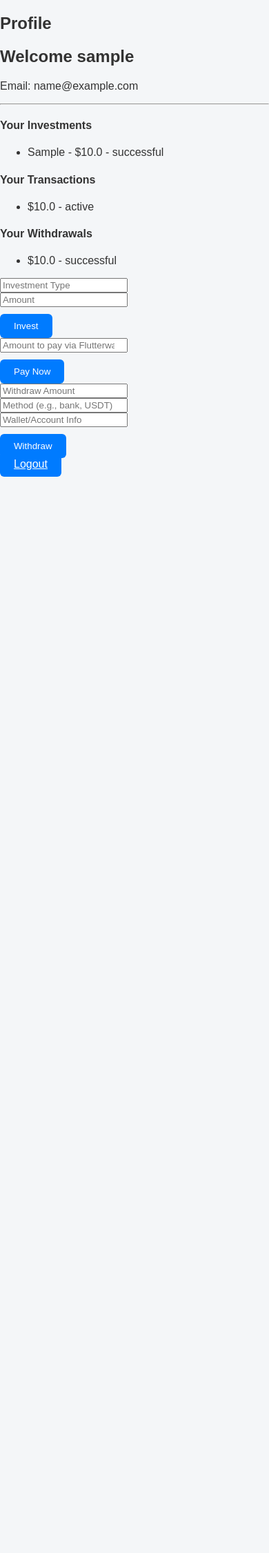
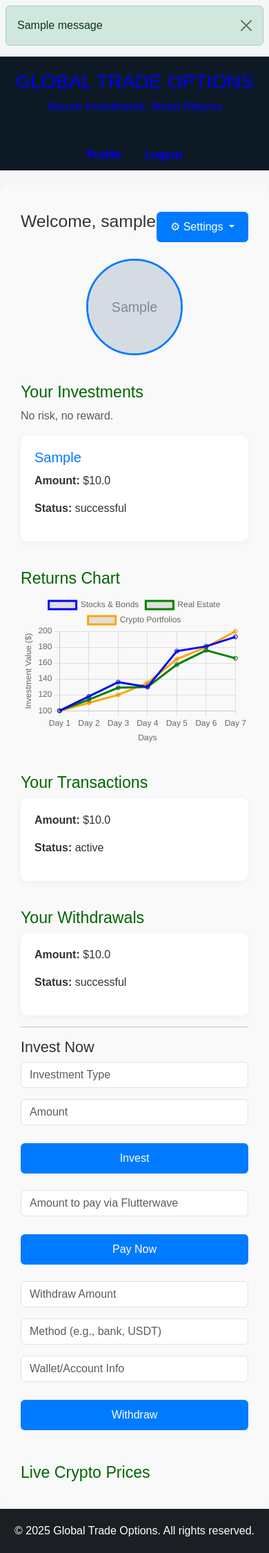
Before and after one commit to jeohenry/GlobalTrade, a Flask app: page /profile in a window 390 px wide. Shown: the whole page at 69% size. Before the commit the page ends 691 px from the top, so only its background shows below. Run offline with Flask 3, Linux system fonts and the light colour scheme; the visitor is signed in with stand-in values (Sample User, id 1); tables that the repository leaves empty hold one stand-in row (values such as "Sample post"); grey boxes marked "Sample" are stand-in pictures; one stand-in notice (Sample message) is shown.

Commit message:
force push with latest update

```diff
--- a/main.py
+++ b/main.py
@@ -6,6 +6,8 @@
 from datetime import datetime, timedelta
 from sqlalchemy import func
 import requests
+import uuid
+from werkzeug.utils import secure_filename
 import os
 from dotenv import load_dotenv
 
@@ -14,7 +16,10 @@
 app = Flask(__name__)
 app.secret_key = os.getenv('SECRET_KEY')
 
-# -------------------- CONFIGURATION -------------------- #
+#-------------------- CONFIGURATION --------------------#
+app.config['UPLOAD_FOLDER'] = 'static/upload'
+os.makedirs(app.config['UPLOAD_FOLDER'], exist_ok=True)
+app.config['MAX_CONTENT_LENGTH'] = 2 * 1024 * 1024  # 2MB max file size
 app.config['SQLALCHEMY_DATABASE_URI'] = 'sqlite:///investment.db'
 app.config['SQLALCHEMY_TRACK_MODIFICATIONS'] = False
 app.config['MAIL_SERVER'] = 'smtp.gmail.com'
@@ -28,7 +33,8 @@
 mail = Mail(app)
 s = URLSafeTimedSerializer(app.secret_key)
 
-# -------------------- MODELS -------------------- #
+#-------------------- MODELS --------------------#
+
 class User(db.Model):
     id = db.Column(db.Integer, primary_key=True)
     full_name = db.Column(db.String(100), nullable=False)
@@ -39,6 +45,7 @@
     age = db.Column(db.Integer)
     password = db.Column(db.String(255), nullable=False)
     confirmed = db.Column(db.Boolean, default=False)
+    profile_image = db.Column(db.String(255), default='default.jpg')
     created_at = db.Column(db.DateTime, default=datetime.utcnow)
 
 class Investment(db.Model):
@@ -60,13 +67,15 @@
 class Withdrawal(db.Model):
     id = db.Column(db.Integer, primary_key=True)
     user_id = db.Column(db.Integer, db.ForeignKey('user.id'))
+    user = db.relationship('User', backref='withdrawals')  # ← Add this line
     amount = db.Column(db.Float)
     method = db.Column(db.String(50))
     wallet = db.Column(db.String(100))
     status = db.Column(db.String(50), default='pending')
     created_at = db.Column(db.DateTime, default=datetime.utcnow)
 
-# -------------------- ROUTES -------------------- #
+#-------------------- ROUTES --------------------#
+
 @app.route('/')
 def home():
     return render_template("base.html")
@@ -76,7 +85,7 @@
     if request.method == 'POST':
         existing_user = User.query.filter_by(email=request.form['email']).first()
         if existing_user:
-            flash("Email already registered.")
+            flash("Email already registered.", "danger")
             return redirect(url_for('register'))
 
         hashed_pw = generate_password_hash(request.form['password'])
@@ -86,7 +95,7 @@
             email=request.form['email'],
             country=request.form['country'],
             gender=request.form['gender'],
-            age=request.form['age'],
+            age=int(request.form['age']),
             password=hashed_pw,
             confirmed=False
         )
@@ -99,7 +108,7 @@
         msg = Message("Confirm Your Email", recipients=[user.email], html=html)
         mail.send(msg)
 
-        flash("Check your email to confirm registration.")
+        flash("Check your email to confirm registration.", "info")
         return redirect(url_for('home'))
     return render_template('register.html')
 
@@ -114,11 +123,13 @@
             session['user_id'] = user.id
             session['username'] = user.username
             session['email'] = user.email
+            flash("Email confirmed successfully!", "success")
             return redirect(url_for('profile'))
     except SignatureExpired:
-        return 'Confirmation link expired.'
+        flash("Confirmation link expired.", "warning")
     except BadSignature:
-        return 'Invalid confirmation token.'
+        flash("Invalid confirmation token.", "danger")
+    return redirect(url_for('register'))
 
 @app.route('/login', methods=['GET', 'POST'])
 def login():
@@ -129,14 +140,15 @@
 
         if user and check_password_hash(user.password, password):
             if not user.confirmed:
-                flash("Please confirm your email before logging in.")
+                flash("Please confirm your email before logging in.", "warning")
                 return redirect(url_for('login'))
             session['user_id'] = user.id
             session['username'] = user.username
             session['email'] = user.email
+            flash("Login successful!", "success")
             return redirect(url_for('profile'))
         else:
-            flash("Invalid email or password.")
+            flash("Invalid email or password.", "danger")
             return redirect(url_for('login'))
 
     return render_template('login.html')
@@ -151,6 +163,63 @@
     withdrawals = Withdrawal.query.filter_by(user_id=user.id).all()
     return render_template('profile.html', user=user, investments=investments, transactions=transactions, withdrawals=withdrawals)
 
+@app.route('/edit-profile', methods=['GET', 'POST'])
+def edit_profile():
+    if 'user_id' not in session:
+        return redirect(url_for('login'))
+
+    user = User.query.get(session['user_id'])
+
+    if request.method == 'POST':
+        user.full_name = request.form['full_name']
+        user.username = request.form['username']
+        user.country = request.form['country']
+        user.gender = request.form['gender']
+        user.age = request.form['age']
+# Optional: Handle password change
+    if   request.form.get('password'):
+        user.password = generate_password_hash(request.form['password'])
+        if 'profile_image' in request.files:
+            image = request.files['profile_image']
+            if image.filename != '':
+                filename = secure_filename(image.filename)
+                ext = filename.split('.')[-1]
+                unique_name = f"{uuid.uuid4().hex}.{ext}"
+                image.save(os.path.join(app.config['UPLOAD_FOLDER'], unique_name))
+                user.profile_image = unique_name
+
+        db.session.commit()
+        flash('Profile updated successfully.', 'success')
+        return redirect(url_for('profile'))
+
+    return render_template('edit_profile.html', user=user)
+
+@app.route('/upload-profile-pic', methods=['POST'])
+def upload_profile_pic():
+    if 'user_id' not in session:
+        flash("Login required.", "danger")
+        return redirect(url_for('login'))
+
+    user = User.query.get(session['user_id'])
+
+    if 'profile_image' in request.files:
+        image = request.files['profile_image']
+        if image and image.filename != '':
+            filename = secure_filename(image.filename)
+            ext = filename.split('.')[-1]
+            unique_name = f"{uuid.uuid4().hex}.{ext}"
+            image_path = os.path.join(app.config['UPLOAD_FOLDER'], unique_name)
+            image.save(image_path)
+            user.profile_image = unique_name
+            db.session.commit()
+            flash("Profile image updated successfully.", "success")
+        else:
+            flash("No image selected.", "warning")
+    else:
+        flash("No file uploaded.", "danger")
+
+    return redirect(url_for('profile'))
+
 @app.route('/invest', methods=['POST'])
 def invest():
     if 'user_id' not in session:
@@ -159,11 +228,12 @@
     investment = Investment(
         user_id=session['user_id'],
         investment_type=request.form['investment_type'],
-        amount=request.form['amount'],
+        amount=float(request.form['amount']),
         status='pending'
     )
     db.session.add(investment)
     db.session.commit()
+    flash("Investment created successfully.", "success")
     return redirect(url_for('profile'))
 
 @app.route('/pay', methods=['POST'])
@@ -190,9 +260,7 @@
         "currency": "USD",
         "redirect_url": url_for('payment_callback', _external=True),
         "payment_options": "card,banktransfer",
-        "customer": {
-            "email": user.email
-        },
+        "customer": { "email": user.email },
         "customizations": {
             "title": "Global Trade Options",
             "description": "Investment Payment"
@@ -207,7 +275,7 @@
     response = requests.post('https://api.flutterwave.com/v3/payments', json=payload, headers=headers)
     if response.status_code == 200:
         return redirect(response.json()['data']['link'])
-    flash("Payment initiation failed.")
+    flash("Payment initiation failed.", "danger")
     return redirect(url_for('profile'))
 
 @app.route('/payment/callback')
@@ -219,6 +287,9 @@
         if tx:
             tx.payment_status = 'paid'
             db.session.commit()
+            flash("Payment successful!", "success")
+    else:
+        flash("Payment failed or cancelled.", "warning")
     return redirect(url_for('profile'))
 
 @app.route('/withdraw', methods=['POST'])
@@ -230,7 +301,7 @@
     try:
         amount = float(request.form['amount'])
     except ValueError:
-        flash("Invalid amount.")
+        flash("Invalid amount.", "danger")
         return redirect(url_for('profile'))
 
     method = request.form['method']
@@ -241,7 +312,7 @@
     available = total_paid - total_withdrawn
 
     if amount > available:
-        flash("Withdrawal exceeds available balance.")
+        flash("Withdrawal exceeds available balance.", "danger")
         return redirect(url_for('profile'))
 
     withdrawal = Withdrawal(user_id=user_id, amount=amount, method=method, wallet=wallet)
@@ -253,7 +324,7 @@
     msg.body = f"{user.username} requested a withdrawal of ${amount} via {method}."
     mail.send(msg)
 
-    flash("Withdrawal request submitted.")
+    flash("Withdrawal request submitted.", "info")
     return redirect(url_for('profile'))
 
 @app.route('/calculate-returns')
@@ -283,8 +354,9 @@
     if request.method == 'POST':
         if request.form['username'] == os.getenv('ADMIN_USERNAME') and request.form['password'] == os.getenv('ADMIN_PASSWORD'):
             session['admin'] = True
+            flash("Admin login successful!", "success")
             return redirect(url_for('admin'))
-        flash("Invalid credentials")
+        flash("Invalid credentials", "danger")
     return render_template('admin_login.html')
 
 @app.route('/admin/approve-withdrawal/<int:withdrawal_id>', methods=['POST'])
@@ -297,6 +369,7 @@
         msg = Message('Withdrawal Approved', recipients=[user.email])
         msg.body = f"Your withdrawal of ${withdrawal.amount} has been approved."
         mail.send(msg)
+        flash("Withdrawal approved.", "success")
     return redirect(url_for('admin'))
 
 @app.route('/admin/complete/<int:transaction_id>', methods=['POST'])
@@ -305,15 +378,18 @@
     if tx:
         tx.payment_status = 'paid'
         db.session.commit()
+        flash("Transaction marked as paid.", "success")
     return redirect(url_for('admin'))
 
 @app.route('/logout')
 def logout():
     session.clear()
+    flash("Logged out successfully.", "info")
     return redirect(url_for('home'))
 
-# -------------------- INITIALIZER -------------------- #
+#-------------------- INITIALIZER --------------------#
+
 if __name__ == '__main__':
     with app.app_context():
         db.create_all()
-    app.run(host='0.0.0.0', port=81, debug=False)
+    app.run(host='0.0.0.0', port=81, debug=True)
--- a/static/script.js
+++ b/static/script.js
@@ -71,3 +71,12 @@
     }
   }
 });
+
+function previewImage(event) {
+  const reader = new FileReader();
+  reader.onload = function () {
+    const output = document.getElementById('profile-pic');
+    output.src = reader.result;
+  };
+  reader.readAsDataURL(event.target.files[0]);
+}
--- a/static/style.css
+++ b/static/style.css
@@ -204,3 +204,50 @@
 padding: 10px;
 font-size: 16px;
 }
+.profile-container {
+  padding: 30px;
+  background: #f9f9f9;
+  border-radius: 15px;
+  max-width: 900px;
+  margin: auto;
+}
+
+.profile-top {
+  gap: 20px;
+  flex-wrap: wrap;
+}
+
+.profile-img {
+  width: 120px;
+  height: 120px;
+  object-fit: cover;
+  border-radius: 50%;
+  border: 3px solid #007bff;
+}
+
+.edit-profile-form input {
+  margin-bottom: 10px;
+}
+
+.dashboard-section {
+  margin-top: 40px;
+}
+
+.card-container {
+  display: flex;
+  flex-wrap: wrap;
+  gap: 15px;
+}
+
+.info-card {
+  flex: 1 1 250px;
+  background: #fff;
+  padding: 20px;
+  border-radius: 10px;
+  box-shadow: 0 2px 10px rgba(0,0,0,0.05);
+}
+
+.info-card h5 {
+  color: #007bff;
+  margin-bottom: 10px;
+}
--- a/templates/base.html
+++ b/templates/base.html
@@ -4,11 +4,21 @@
   <meta charset="UTF-8">
   <meta name="viewport" content="width=device-width, initial-scale=1.0"/>
   <title>{% block title %}Global Trade Options{% endblock %}</title>
+  <link href="https://cdn.jsdelivr.net/npm/bootstrap@5.3.0/dist/css/bootstrap.min.css" rel="stylesheet">
   <link rel="stylesheet" href="{{ url_for('static', filename='style.css') }}">
     <script src="https://cdn.jsdelivr.net/npm/chart.js"></script>
 </head>
 <body>
-{% block content %}
+  {% with messages = get_flashed_messages(with_categories=true) %}
+  {% if messages %}
+    {% for category, message in messages %}
+      <div class="alert alert-{{ category }} alert-dismissible fade show mt-2 mx-2" role="alert">
+        {{ message }}
+        <button type="button" class="btn-close" data-bs-dismiss="alert" aria-label="Close"></button>
+      </div>
+    {% endfor %}
+  {% endif %}
+{% endwith %}
 
 <header>
   <h1>GLOBAL TRADE OPTIONS</h1>
@@ -17,18 +27,18 @@
 
   <nav>
     {% if session.get('user_id') %}
-    <a href="/profile">Profile</a>
-    <a href="/logout">Logout</a>
+      <a href="{{ url_for('profile') }}">Profile</a>
+      <a href="{{ url_for('logout') }}">Logout</a>
     {% elif session.get('admin') %}
-    <a href="/admin">Dashboard</a>
-    <a href="/logout">Logout</a>
+      <a href="{{ url_for('admin') }}">Dashboard</a>
+      <a href="{{ url_for('logout') }}">Logout</a>
     {% else %}
-    <a href="/login">Login</a>
-    <a href="/register">Register</a>
-    <a href="/admin/login">Admin</a>
+      <a href="{{ url_for('login') }}">Login</a>
+      <a href="{{ url_for('register') }}">Register</a>
+      <a href="{{ url_for('admin_login') }}">Admin</a>
     {% endif %}
   </nav>
-
+{% block content %}
 <section class="section">
   <h2>Our Investment Options</h2>
 
@@ -129,11 +139,15 @@
   <button type="submit">Send Message</button>
 </form>
   </section>
-
+{% endblock %}
 <footer>
   &copy; 2025 Global Trade Options. All rights reserved.
 </footer>
-  {% endblock %}
-<script src="/static/script.js"></script>
+
+  <script src="https://cdn.jsdelivr.net/npm/bootstrap@5.3.0/dist/js/bootstrap.bundle.min.js"></script>
+
+  <script src="{{ url_for('static', filename='script.js') }}">
+ </script>
+
 </body>
 </html>
--- a/templates/profile.html
+++ b/templates/profile.html
@@ -1,40 +1,103 @@
 {% extends "base.html" %}
 {% block title %}Profile - GTO{% endblock %}
 {% block content %}
-<h2>Profile</h2>
-<form method="post">
-    <h2>Welcome {{ user.username }}</h2>
-    <p>Email: {{ user.email }}</p>
 
+<div class="profile-container">
+  <!-- Top Header Section -->
+  <div class="d-flex justify-content-between align-items-center mb-4">
+    <h2>Welcome, {{ user.username }}</h2>
+
+    <!-- Settings Dropdown -->
+    <div class="dropdown">
+      <button class="btn btn-dark dropdown-toggle" type="button" data-bs-toggle="dropdown">
+        ⚙ Settings
+      </button>
+      <ul class="dropdown-menu dropdown-menu-end">
+        <li><a class="dropdown-item" href="{{ url_for('edit_profile') }}">Edit Profile</a></li>
+        <li>
+          <form method="post" enctype="multipart/form-data" action="{{ url_for('upload_profile_pic') }}" class="px-3">
+            <input type="file" name="profile_image" accept="image/*" onchange="previewImage(event)">
+            <button class="btn btn-sm btn-primary mt-2 w-100">Upload Picture</button>
+          </form>
+        </li>
+        <li>
+          <form class="px-3 mt-2" method="post" action="{{ url_for('edit_profile') }}">
+            <input type="hidden" name="username" value="{{ user.username }}">
+            <button class="btn btn-sm btn-success w-100">Update Profile</button>
+          </form>
+        </li>
+        <li><hr class="dropdown-divider"></li>
+        <li><a class="dropdown-item text-danger" href="{{ url_for('logout') }}">Logout</a></li>
+      </ul>
+    </div>
+  </div>
+
+  <!-- Profile Image -->
+  <div class="text-center mb-4">
+    <img src="{{ url_for('static', filename='upload/' + user.profile_image) if user.profile_image else 'https://www.gravatar.com/avatar/00000000000000000000000000000000?d=mp&f=y' }}"
+     alt="Profile Image"
+     class="rounded-circle"
+     id="profile-pic"
+     style="width: 140px; height: 140px; object-fit: cover; border: 3px solid #007bff;">
+  </div>
+
+  <!-- Investments Section -->
+  <div class="dashboard-section">
+    <h3 style="color: darkgreen;">Your Investments</h3>
+    <p class="text-muted">No risk, no reward.</p>
+    <div class="card-container">
+      {% for i in investments %}
+        <div class="info-card">
+          <h5>{{ i.investment_type }}</h5>
+          <p><strong>Amount:</strong> ${{ i.amount }}</p>
+          <p><strong>Status:</strong> {{ i.status }}</p>
+        </div>
+      {% else %}
+        <p class="text-muted">No investments yet.</p>
+      {% endfor %}
+    </div>
+  </div>
+
+  <!-- Return Chart -->
+  <div class="dashboard-section">
+    <h3 style="color: darkgreen;">Returns Chart</h3>
+    <canvas id="investmentChart" height="200"></canvas>
+  </div>
+
+  <!-- Transactions Section -->
+  <div class="dashboard-section">
+    <h3 style="color: darkgreen;">Your Transactions</h3>
+    <div class="card-container">
+      {% for t in transactions %}
+        <div class="info-card">
+          <p><strong>Amount:</strong> ${{ t.amount }}</p>
+          <p><strong>Status:</strong> {{ t.payment_status }}</p>
+        </div>
+      {% else %}
+        <p class="text-muted">No transactions yet.</p>
+      {% endfor %}
+    </div>
+  </div>
+
+  <!-- Withdrawals Section -->
+  <div class="dashboard-section">
+    <h3 style="color: darkgreen;">Your Withdrawals</h3>
+    <div class="card-container">
+      {% for w in withdrawals %}
+        <div class="info-card">
+          <p><strong>Amount:</strong> ${{ w.amount }}</p>
+          <p><strong>Status:</strong> {{ w.status }}</p>
+        </div>
+      {% else %}
+        <p class="text-muted">No withdrawals yet.</p>
+      {% endfor %}
+    </div>
+  </div>
+
+  <!-- Investment Form -->
   <hr>
-    <h4>Your Investments</h4>
-    <ul class="list-group mb-4">
-        {% for i in investments %}
-            <li class="list-group-item">{{ i.investment_type }} - ${{ i.amount }} - {{ i.status }}</li>
-        {% else %}
-            <li class="list-group-item text-muted">No investments yet.</li>
-        {% endfor %}
-    </ul>
-
-    <h4>Your Transactions</h4>
-    <ul class="list-group mb-4">
-        {% for t in transactions %}
-            <li class="list-group-item">${{ t.amount }} - {{ t.payment_status }}</li>
-        {% else %}
-            <li class="list-group-item text-muted">No transactions yet.</li>
-        {% endfor %}
-    </ul>
-
-    <h4>Your Withdrawals</h4>
-    <ul class="list-group mb-4">
-        {% for w in withdrawals %}
-            <li class="list-group-item">${{ w.amount }} - {{ w.status }}</li>
-        {% else %}
-            <li class="list-group-item text-muted">No withdrawals yet.</li>
-        {% endfor %}
-    </ul>
-
-    <form class="row g-3 mb-3" method="post" action="/invest">
+  <h4>Invest Now</h4>
+  <form class="row g-3 mb-4" method="post" action="{{ url_for('invest')}}">
     <div class="col-md-5">
       <input class="form-control" name="investment_type" placeholder="Investment Type" required>
     </div>
@@ -46,7 +109,8 @@
     </div>
   </form>
 
-    <form class="row g-3 mb-3" method="post" action="/pay">
+  <!-- Flutterwave Payment -->
+  <form class="row g-3 mb-4" method="post" action="{{ url_for('pay')}}">
     <div class="col-md-10">
       <input class="form-control" name="amount" type="number" step="0.01" placeholder="Amount to pay via Flutterwave" required>
     </div>
@@ -55,13 +119,22 @@
     </div>
   </form>
 
-    <form class="row g-3 mb-3" method="post" action="/withdraw">
+  <!-- Withdrawal Form -->
+  <form class="row g-3 mb-5" method="post" action="{{ url_for('withdraw')}}">
     <div class="col-md-3"><input class="form-control" name="amount" type="number" step="0.01" placeholder="Withdraw Amount" required></div>
     <div class="col-md-3"><input class="form-control" name="method" placeholder="Method (e.g., bank, USDT)" required></div>
     <div class="col-md-4"><input class="form-control" name="wallet" placeholder="Wallet/Account Info" required></div>
     <div class="col-md-2"><button class="btn btn-danger w-100">Withdraw</button></div>
   </form>
 
-    <a class="btn btn-secondary" href="/logout">Logout</a>
-</form>
+  <!-- Crypto Prices -->
+  <div class="dashboard-section mt-5">
+    <h3 style="color: darkgreen;">Live Crypto Prices</h3>
+    <div id="cryptoPrices" class="text-muted"></div>
+  </div>
+</div>
+
+<!-- Include Chart.js from CDN -->
+<script src="https://cdn.jsdelivr.net/npm/chart.js"></script>
+
 {% endblock %}
```
Also changed, not shown: templates/admin.html (+45 -23 lines), templates/admin_login.html (+4 -7 lines), templates/edit_profile.html (added, +48 -0 lines), templates/email_confirmation.html (+5 -8 lines), templates/login.html (+5 -13 lines), templates/register.html (+9 -5 lines), static/upload/263cd449a2f640059faf1db350613544.jpg (added), 2 other files. Lines whose indentation alone changed are shown as unchanged.
